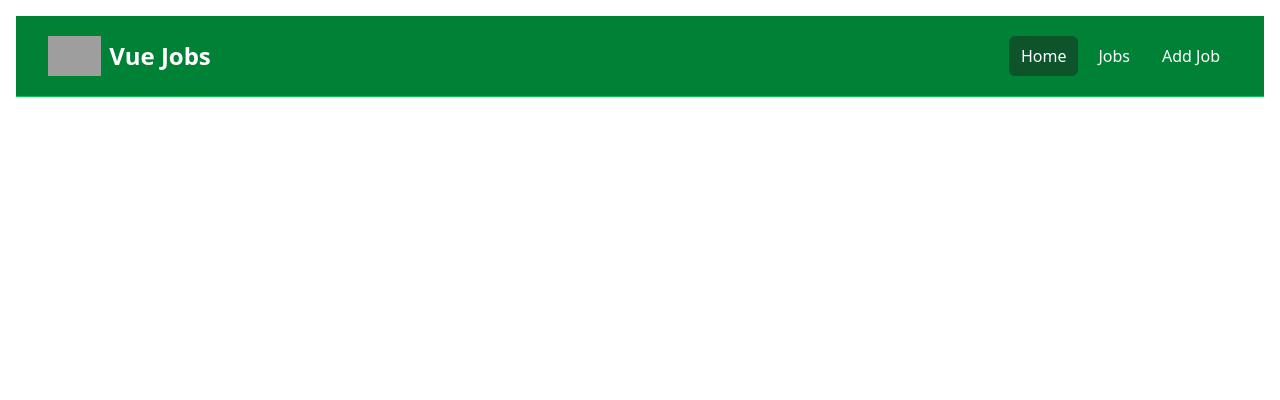
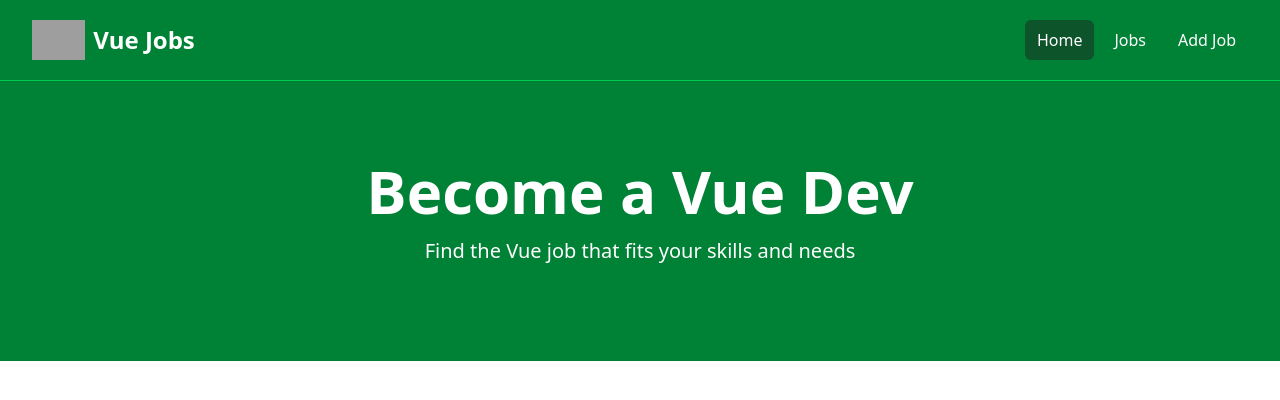
Before and after one commit to mika1407/vue, a Vue app: page / in a window 1280 px wide. Shown: the top 400 px of the page. Built offline with nearby package versions, Linux system fonts and the light colour scheme; grey boxes are pictures that could not be loaded.

Commit message:
Hero added

```diff
--- a/src/App.vue
+++ b/src/App.vue
@@ -1,9 +1,11 @@
 <script setup>
-import Navbar from './components/Navbar.vue';
+  import Navbar from './components/Navbar.vue';
+  import Hero from './components/Hero.vue';
 </script>
 
 <template>
-  <div class="container mx-auto p-4">
+  <div>
     <Navbar />
+    <Hero />
   </div>
 </template>
--- /dev/null
+++ b/src/components/Hero.vue
@@ -0,0 +1,22 @@
+<script setup>
+
+</script>
+
+<template>
+    <section class="bg-green-700 py-20 mb-4">
+      <div
+        class="max-w-7xl mx-auto px-4 sm:px-6 lg:px-8 flex flex-col items-center"
+      >
+        <div class="text-center">
+          <h1
+            class="text-4xl font-extrabold text-white sm:text-5xl md:text-6xl"
+          >
+            Become a Vue Dev
+          </h1>
+          <p class="my-4 text-xl text-white">
+            Find the Vue job that fits your skills and needs
+          </p>
+        </div>
+      </div>
+    </section>
+</template>
```
